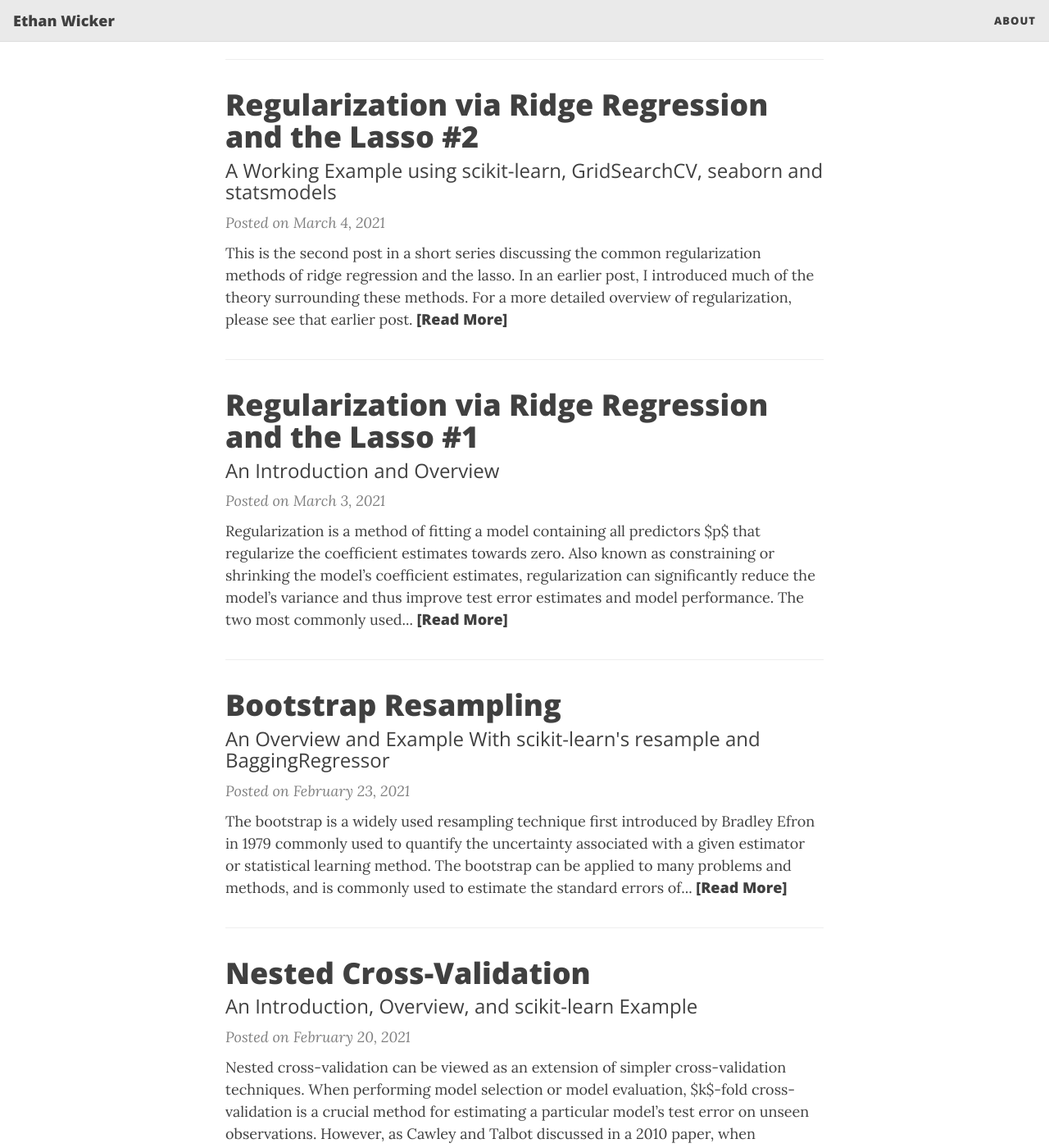
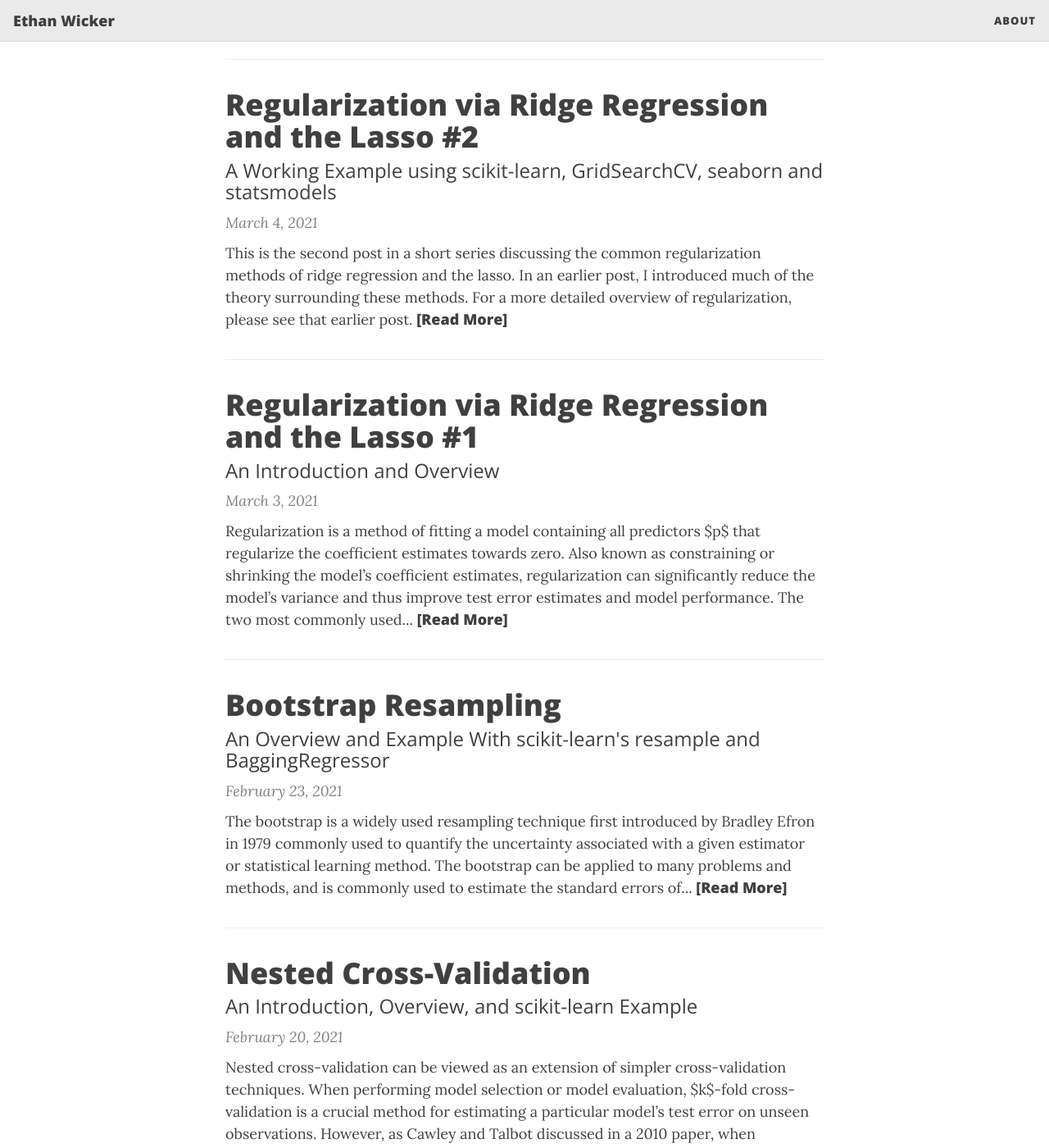
Before and after one commit to ethanwicker/ethanwicker.github.io, a Jekyll site: the page built from index.html, in a window 1280 px wide and 1400 px high, scrolled down 858 px. Shown: the whole window at 82% size. Built offline with Jekyll 4.4.1, drawn with Linux system fonts in a browser that asks for light colours; nearby versions of some CDN libraries; the list of posts is cut into pages by our own code; some of the changed text lies outside the part shown.

Commit message:
Update home.html

```diff
--- a/_layouts/home.html
+++ b/_layouts/home.html
@@ -46,7 +46,7 @@ layout: page
 
     <p class="post-meta">
       {% assign date_format = site.date_format | default: "%B %-d, %Y" %}
-      Posted on {{ post.date | date: date_format }}
+      {{ post.date | date: date_format }}
     </p>
 
     {% if thumbnail != "" %}
```
